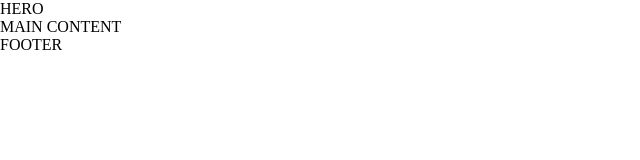
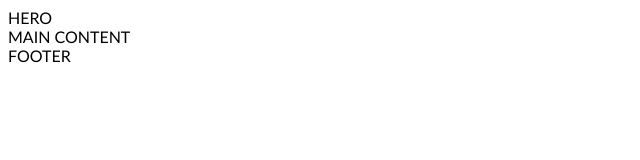
Before and after one commit to VladimirK1435/04---ComingSoon, a website: page index.html in a window 1280 px wide. Shown: the whole page, without its empty margins (0-640 px from the left). Drawn offline with Linux system fonts and the light colour scheme.

Commit message:
base css

```diff
--- a/css/base/base.css
+++ b/css/base/base.css
@@ -1,6 +1,9 @@
-body,
-body * {
+body body * {
   margin: 0;
   padding: 0;
   box-sizing: border-box;
 }
+
+body {
+  font-family: "Gill Sans", "Gill Sans MT", Calibri, "Trebuchet MS", sans-serif;
+}
```
